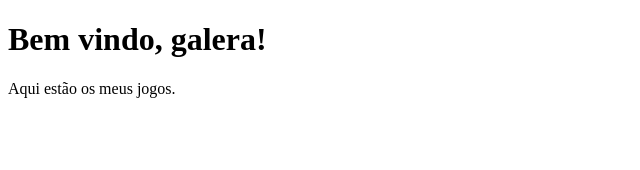
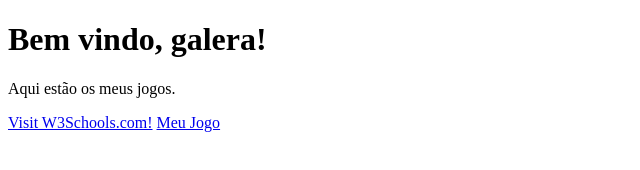
Before and after one commit to cesaraugusto1998/cesaraugusto1998.github.io, a plain HTML site: page index.html in a window 1280 px wide. Shown: the whole page, without its empty margins (0-640 px from the left). Drawn offline with Linux system fonts and the light colour scheme.

Commit message:
Update index.html

```diff
--- a/index.html
+++ b/index.html
@@ -7,6 +7,8 @@
 
 <h1>Bem vindo, galera!</h1>
 <p>Aqui estão os meus jogos.</p>
+  <a href="https://www.w3schools.com/">Visit W3Schools.com!</a>
+  <a href="https://cesaraugusto1998.github.io/oldmath/">Meu Jogo</a>
 
 </body>
 </html>
```
